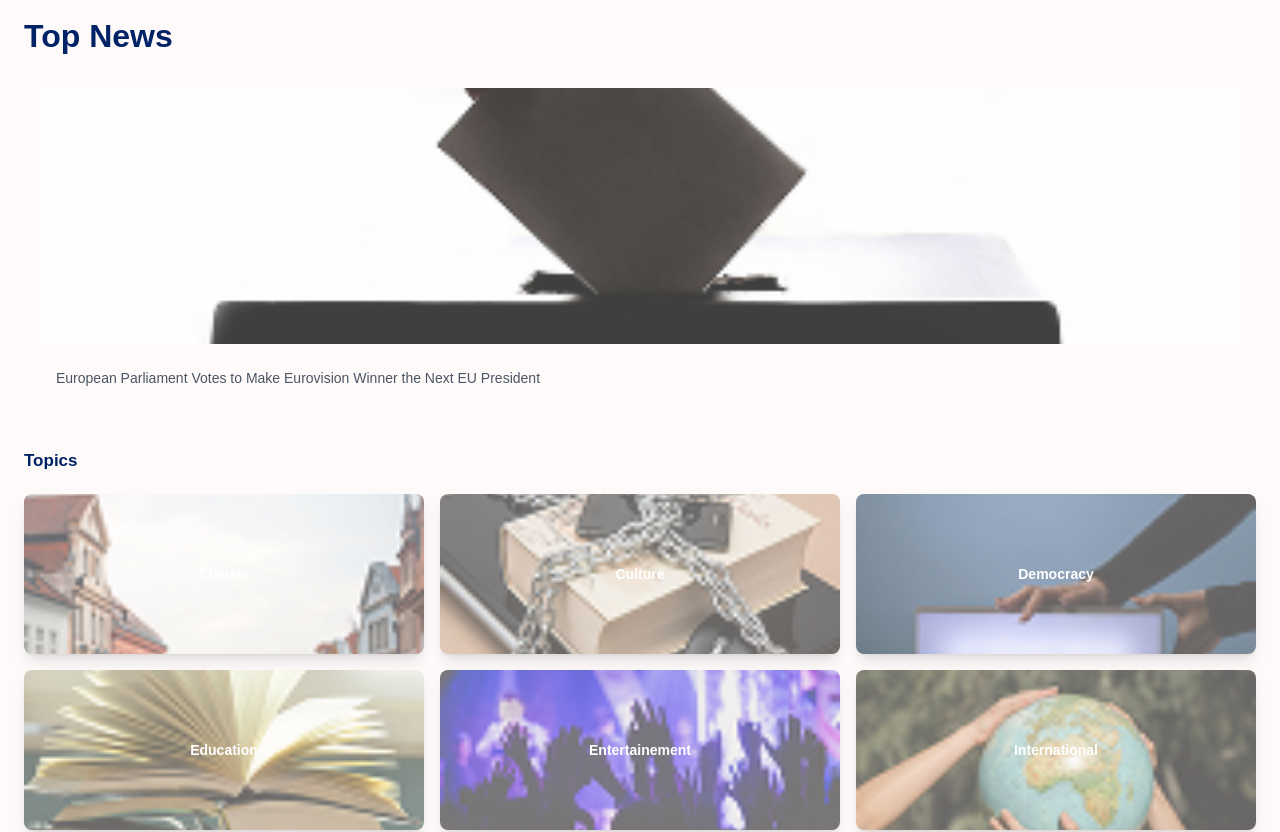
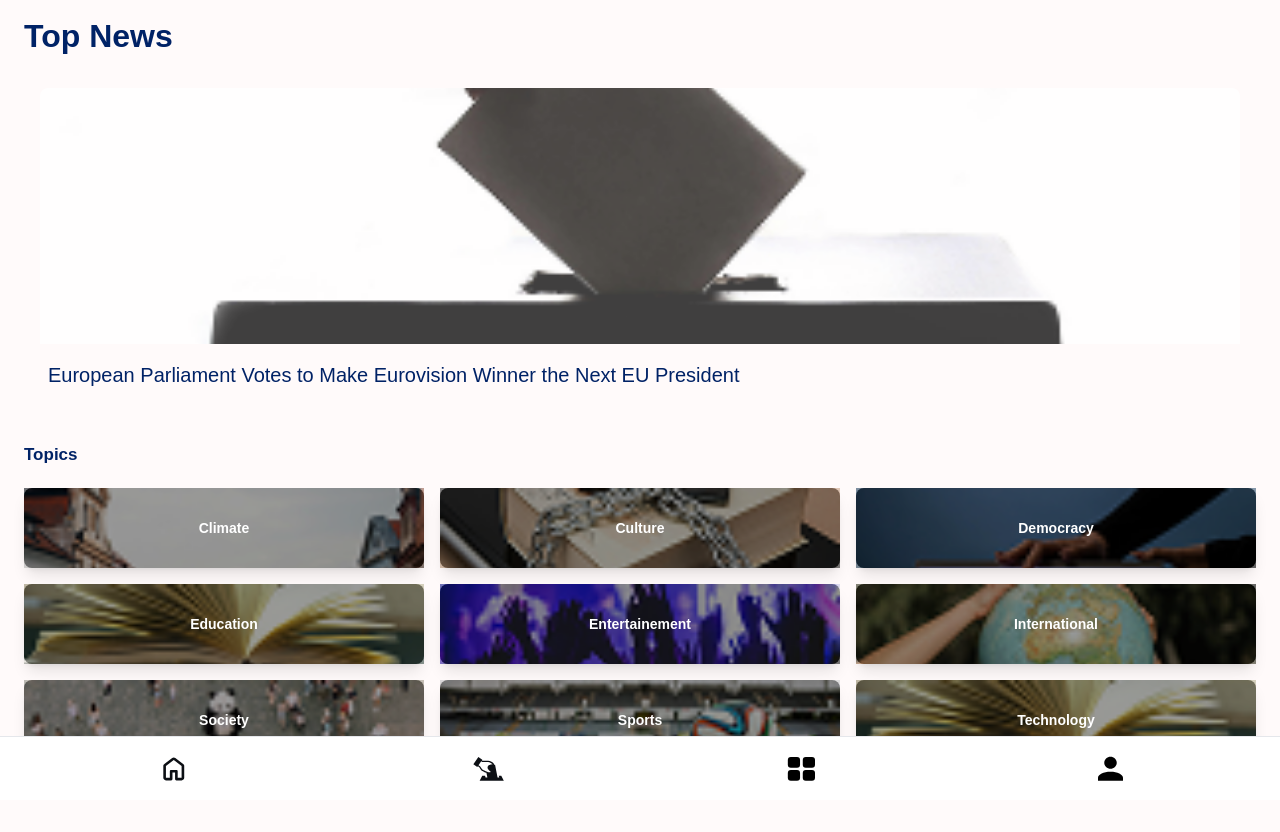
Before and after one commit to ModuloInc/Artc11, a Next.js app: page / in a window 1280 px wide. Shown: the top 832 px of the page. After the commit the page ends 800 px from the top, so only its background shows below. Built offline with nearby package versions, Linux system fonts and the light colour scheme; grey boxes are pictures that could not be loaded.

Commit message:
homepage new

```diff
--- a/src/app/layout.tsx
+++ b/src/app/layout.tsx
@@ -2,6 +2,7 @@ import type { Metadata } from "next";
 import { Geist, Geist_Mono } from "next/font/google";
 import "./globals.css";
 import ClientWrapper from "@/components/ClientWrapper";
+import BottomNavbar from "@/components/NavBar";
 
 const geistSans = Geist({
     variable: "--font-geist-sans",
@@ -21,9 +22,9 @@ export const metadata: Metadata = {
 export default function RootLayout({ children }: { children: React.ReactNode }) {
     return (
         <html lang="en">
-            <body className={`${geistSans.variable} ${geistMono.variable} antialiased`}>
-                <ClientWrapper>{children}</ClientWrapper>
-            </body>
+        <body className={`${geistSans.variable} ${geistMono.variable} antialiased`}>
+        <ClientWrapper>{children}<BottomNavbar/></ClientWrapper>
+        </body>
         </html>
     );
 }
--- a/src/app/page.tsx
+++ b/src/app/page.tsx
@@ -18,7 +18,7 @@ export default async function Home() {
     return (
         <>
             <div className="w-full px-4">
-                <div className=" py-3 rounded-t-lg text-left px-2 mb-4">
+                <div className="py-3 rounded-t-lg text-left px-2 mb-4">
                     <h2 className="text-[#002266] text-[32px] font-semibold">Top News</h2>
                 </div>
                 <div className="w-full">
--- a/src/components/CategoryCard.tsx
+++ b/src/components/CategoryCard.tsx
@@ -9,18 +9,18 @@ interface CategoryCardProps {
 }
 
 export default function CategoryCard({ name, imageSrc, link }: CategoryCardProps) {
-
     return (
         <Link href={link}>
-        <div className="relative w-full h-20 sm:h-40  rounded-lg overflow-hidden shadow-lg transition-transform transform hover:scale-105">
-            <Image
-                src={imageSrc}
-                alt={name}
-                layout="fill"
-                objectFit="cover"
-                className="opacity-60"
+            <div className="relative w-full h-20  rounded-lg  shadow-lg transition-transform bg-black bg-opacity-50">
+                <Image
+                    src={imageSrc}
+                    alt={name}
+                    layout="fill"
+                    objectFit="cover"
+                    className="opacity-60 "
             />
-            <div className="absolute inset-0 flex justify-center items-center text-center">
+
+            <div className="absolute inset-0 flex justify-center items-center text-center grayscale">
                 <h2 className="text-white text-sm font-bold">{name}</h2>
             </div>
         </div>
--- a/src/components/NewsCarousel.tsx
+++ b/src/components/NewsCarousel.tsx
@@ -21,7 +21,6 @@ const newsData: NewsItem[] = [
         description: "",
         imageSrc: "/images/news2.jpg",
     },
-
 ];
 
 export default function NewsCarousel() {
@@ -41,8 +40,8 @@ export default function NewsCarousel() {
                                 <div className="relative w-full h-48 sm:h-56 md:h-64">
                                     <Image src={news.imageSrc} alt={news.description} fill className="object-cover opacity-75" />
                                 </div>
-                                <div className="p-4">
-                                    <p className="text-sm text-gray-600 mt-2">{news.description}</p>
+                                <div className="p-2">
+                                    <p className="text-[#002266] text-[20px] font-medium mt-2">{news.description}</p> {/* Blue color applied here */}
                                 </div>
                             </div>
                         </SwiperSlide>
```
